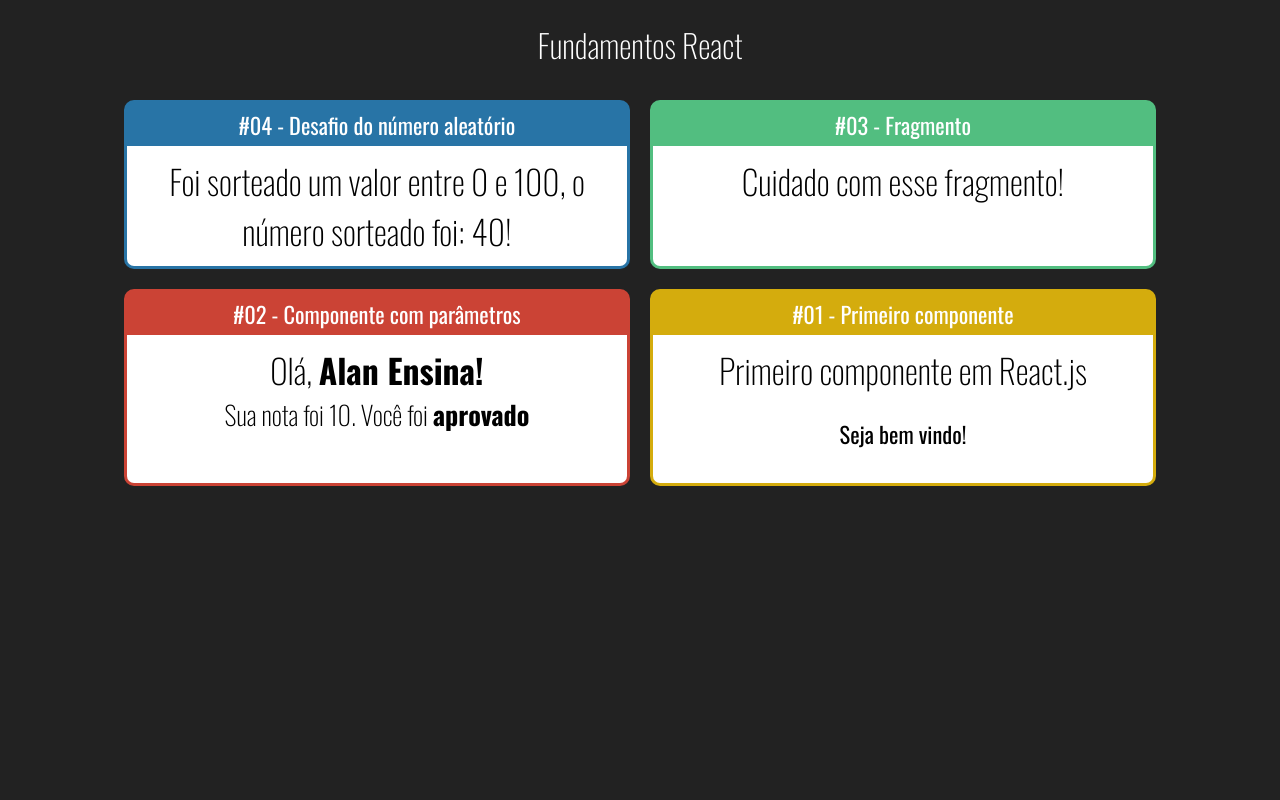
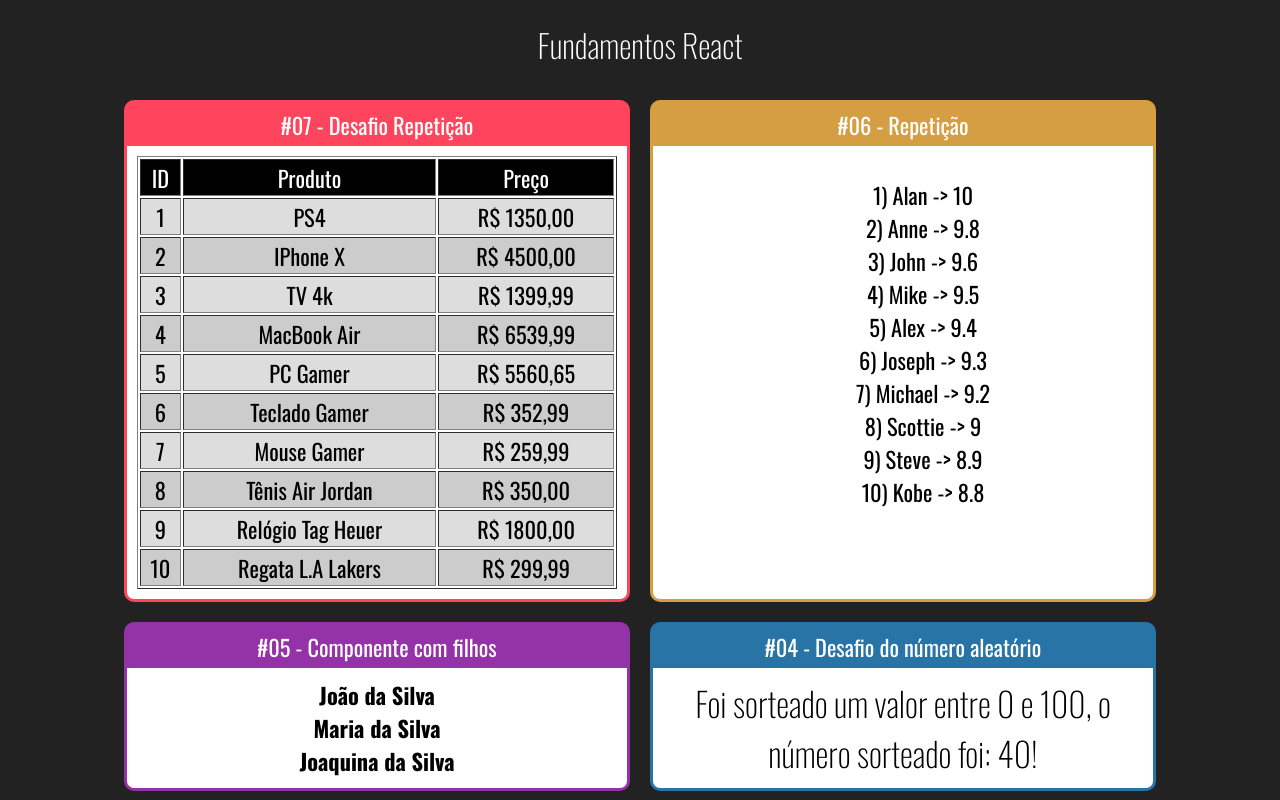
Before and after one commit to alanensina/react-redux-course, a React (Create React App) app in the folder fundamentos-react/: page / in a window 1280 px wide. Shown: the top 800 px of the page. Built offline with nearby package versions, Linux system fonts and the light colour scheme.

Commit message:
Working on repetitions and children

```diff
--- a/fundamentos-react/src/App.jsx
+++ b/fundamentos-react/src/App.jsx
@@ -5,13 +5,33 @@ import ComParametro from './components/basicos/ComParametro';
 import Fragmento from './components/basicos/Fragmento';
 import Aleatorio from './components/basicos/Aleatorio';
 import Card from './components/layout/Card';
+import Familia from './components/basicos/Familia';
+import FamiliaMembro from './components/basicos/FamiliaMembro';
+import ListaAlunos from './components/repeticao/ListaAlunos';
+import DesafioRepeticao from './components/repeticao/DesafioRepeticao';
 
-import './App.css'
+import './App.css';
 
 export default () => (
   <div className="App">
     <h1>Fundamentos React</h1>
     <div className="Cards">
+      <Card titulo="#07 - Desafio Repetição" color="#ff455e">
+        <DesafioRepeticao />
+      </Card>
+
+      <Card titulo="#06 - Repetição" color="#d69e42">
+        <ListaAlunos />
+      </Card>
+
+      <Card titulo="#05 - Componente com filhos" color="#9432a8">
+        <Familia sobrenome="da Silva">
+          <FamiliaMembro nome="João" />
+          <FamiliaMembro nome="Maria" />
+          <FamiliaMembro nome="Joaquina" />
+        </Familia>
+      </Card>
+
       <Card titulo="#04 - Desafio do número aleatório" color="#2874A6">
         <Aleatorio min={0} max={100} />
       </Card>
--- /dev/null
+++ b/fundamentos-react/src/components/basicos/Familia.jsx
@@ -0,0 +1,12 @@
+import React, { cloneElement } from 'react';
+
+export default (props) => {
+  return (
+    <div>
+      {/* {cloneElement(props.children, props)} //Clona apenas um elemento */}
+      {props.children.map((child, i) => {
+        return cloneElement(child, {...props, key: i});
+      })}
+    </div>
+  );
+};
--- /dev/null
+++ b/fundamentos-react/src/components/basicos/FamiliaMembro.jsx
@@ -0,0 +1,9 @@
+import React from 'react';
+
+export default (props) => {
+  return (
+    <div>
+      <strong>{props.nome} {props.sobrenome}</strong>
+    </div>
+  );
+};
--- /dev/null
+++ b/fundamentos-react/src/components/repeticao/DesafioRepeticao.css
@@ -0,0 +1,16 @@
+.TabelaProdutos thead {
+  background-color: #000000;
+  color: #fff;
+}
+
+.TabelaProdutos table {
+  width: 100%;
+}
+
+.TabelaProdutos .Par {
+  background-color: #ddd;
+}
+
+.TabelaProdutos .Impar {
+  background-color: #cccccc;
+}
--- /dev/null
+++ b/fundamentos-react/src/components/repeticao/DesafioRepeticao.jsx
@@ -0,0 +1,30 @@
+import React from 'react';
+import produtos from '../../data/produtos';
+import './DesafioRepeticao.css';
+
+export default (props) => {
+  const trs = produtos.map((produto, i) => {
+    return (
+      <tr key={produto.id} className={i % 2 === 0 ? 'Par' : 'Impar'}>
+        <td>{produto.id}</td>
+        <td>{produto.produto}</td>
+        <td>R$ {produto.preco.toFixed(2).replace('.', ',')}</td>
+      </tr>
+    );
+  });
+
+  return (
+    <div className="TabelaProdutos">
+      <table border="1">
+        <thead>
+          <tr>
+            <td>ID</td>
+            <td>Produto</td>
+            <td>Preço</td>
+          </tr>
+        </thead>
+        <tbody>{trs}</tbody>
+      </table>
+    </div>
+  );
+};
--- /dev/null
+++ b/fundamentos-react/src/components/repeticao/ListaAlunos.jsx
@@ -0,0 +1,18 @@
+import React from 'react';
+import alunos from '../../data/alunos';
+
+export default (props) => {
+  const lis = alunos.map((aluno) => {
+    return (
+      <li key={aluno.id}>
+        {aluno.id}) {aluno.nome} -> {aluno.nota}
+      </li>
+    );
+  });
+
+  return (
+    <div>
+      <ul style={{ listStyle: 'none' }}>{lis}</ul>
+    </div>
+  );
+};
--- /dev/null
+++ b/fundamentos-react/src/data/alunos.js
@@ -0,0 +1,12 @@
+export default [
+  { id: 1, nome: 'Alan', nota: 10 },
+  { id: 2, nome: 'Anne', nota: 9.8 },
+  { id: 3, nome: 'John', nota: 9.6 },
+  { id: 4, nome: 'Mike', nota: 9.5 },
+  { id: 5, nome: 'Alex', nota: 9.4 },
+  { id: 6, nome: 'Joseph', nota: 9.3 },
+  { id: 7, nome: 'Michael', nota: 9.2 },
+  { id: 8, nome: 'Scottie', nota: 9 },
+  { id: 9, nome: 'Steve', nota: 8.9 },
+  { id: 10, nome: 'Kobe', nota: 8.8 },
+];
--- /dev/null
+++ b/fundamentos-react/src/data/produtos.js
@@ -0,0 +1,12 @@
+export default [
+  { id: 1, produto: 'PS4', preco: 1350 },
+  { id: 2, produto: 'IPhone X', preco: 4500 },
+  { id: 3, produto: 'TV 4k', preco: 1399.99 },
+  { id: 4, produto: 'MacBook Air', preco: 6539.99 },
+  { id: 5, produto: 'PC Gamer', preco: 5560.65 },
+  { id: 6, produto: 'Teclado Gamer', preco: 352.99},
+  { id: 7, produto: 'Mouse Gamer', preco: 259.99 },
+  { id: 8, produto: 'Tênis Air Jordan', preco: 350 },
+  { id: 9, produto: 'Relógio Tag Heuer', preco: 1800 },
+  { id: 10, produto: 'Regata L.A Lakers', preco: 299.99 },
+];
```
